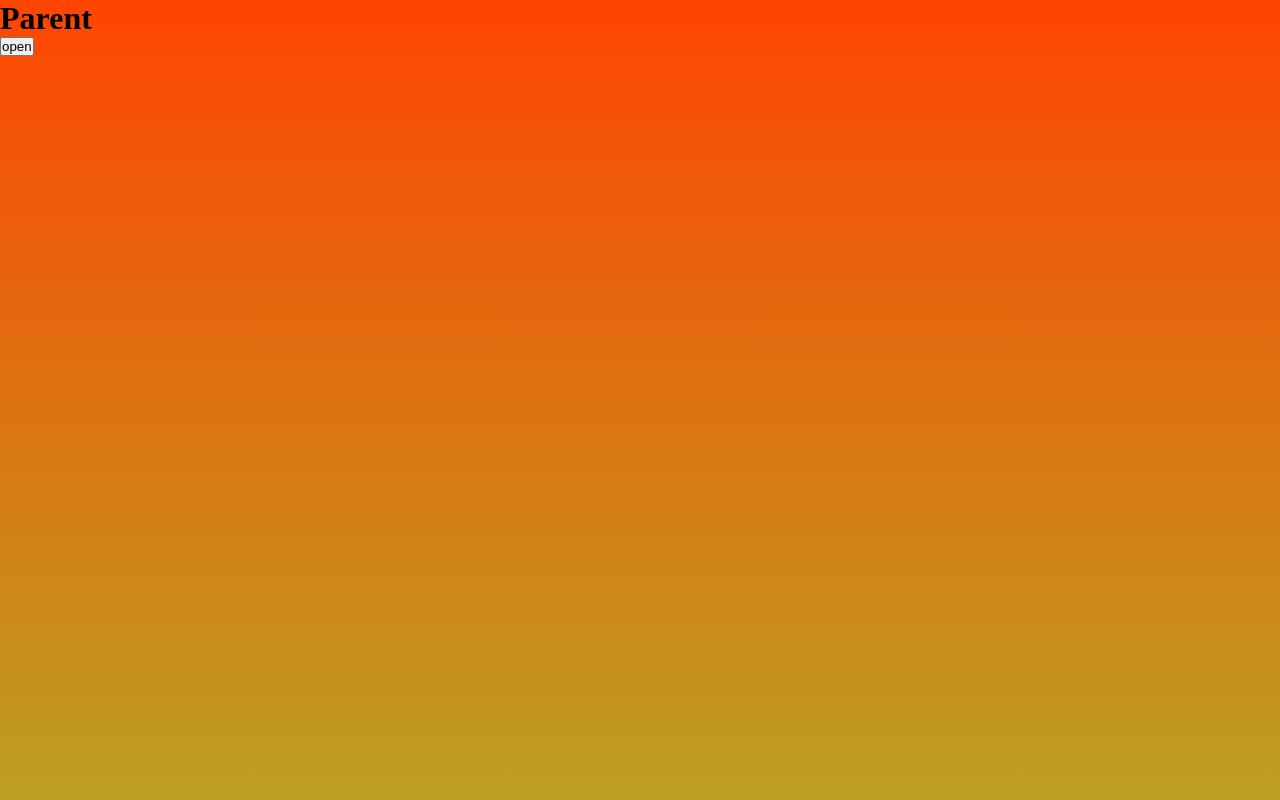
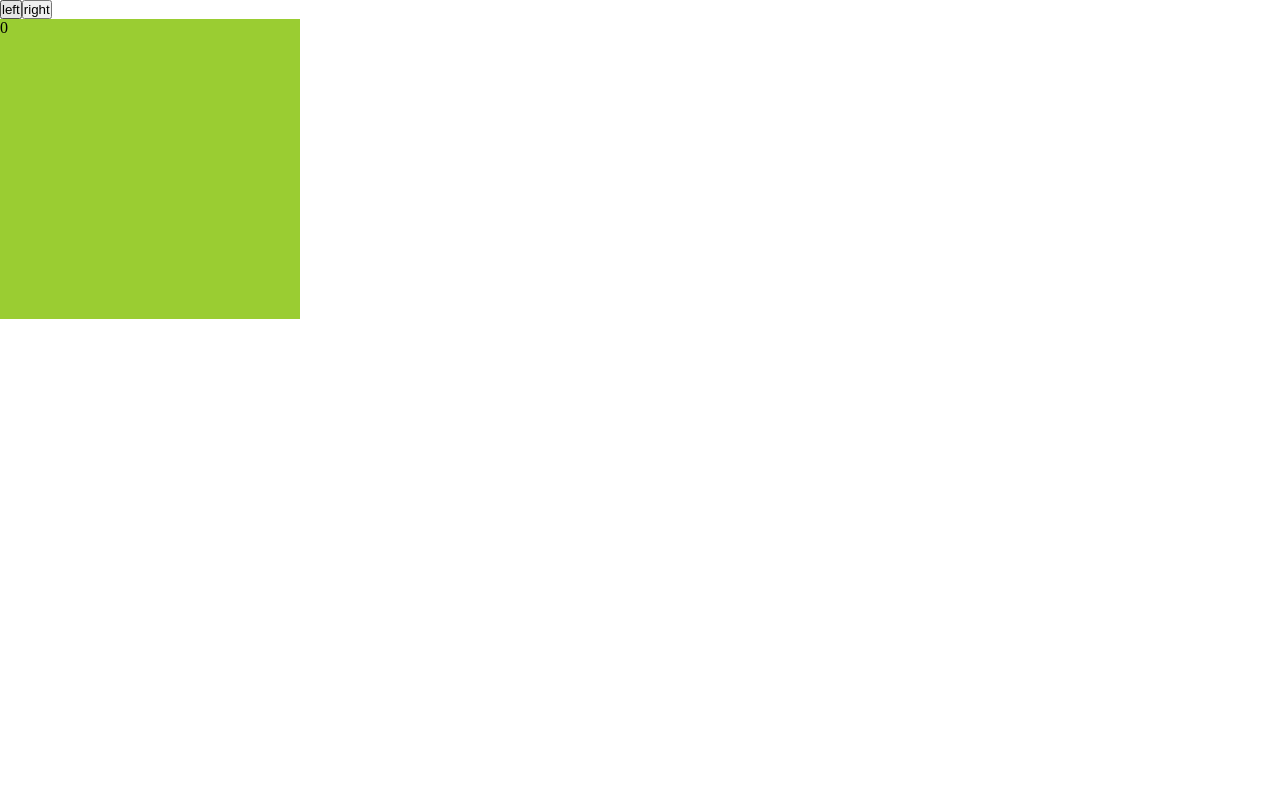
Before and after one commit to aajy/react, a React (Create React App) app: page / in a window 1280 px wide. Shown: the top 800 px of the page. Built offline with nearby package versions, Linux system fonts and the light colour scheme.

Commit message:
useRef, 후위증감연산자로 rotate style 주기

```diff
--- a/src/App.jsx
+++ b/src/App.jsx
@@ -1,15 +1,28 @@
-import { useState } from 'react';
-import Modal from './modal/Modal';
+import { useRef } from 'react';
 import './App.scss';
+export default function App() {
+	console.log('render');
+	const num = useRef(0);
+	const refBox = useRef(null);
 
-export default function App() {
-	const [Open, setOpen] = useState(false);
-
+	const minus = () => {
+		num.current--;
+		refBox.current.style.transform = `rotate(${num.current * 45}deg)`;
+		console.log('minus', num.current);
+	};
+	const plus = () => {
+		num.current++;
+		refBox.current.style.transform = `rotate(${num.current * 45}deg)`;
+		console.log('plus', num.current);
+	};
 	return (
 		<>
-			<h1>Parent</h1>
-			<button onClick={() => setOpen(true)}>open</button>
-			{Open && <Modal getOpen={setOpen} />}
+			<button onClick={minus}>left</button>
+			<button onClick={plus}>right</button>
+
+			<div className='box' ref={refBox}>
+				{num.current}
+			</div>
 		</>
 	);
 }
--- a/src/App.scss
+++ b/src/App.scss
@@ -2,8 +2,10 @@
 	margin: 0;
 	padding: 0;
 }
-body {
-	width: 100%;
-	height: 300vh;
-	background: linear-gradient(to bottom, orangered, yellowgreen, cornflowerblue);
+
+.box {
+	width: 300px;
+	height: 300px;
+	background: yellowgreen;
+	transition: 0.5s;
 }
```
